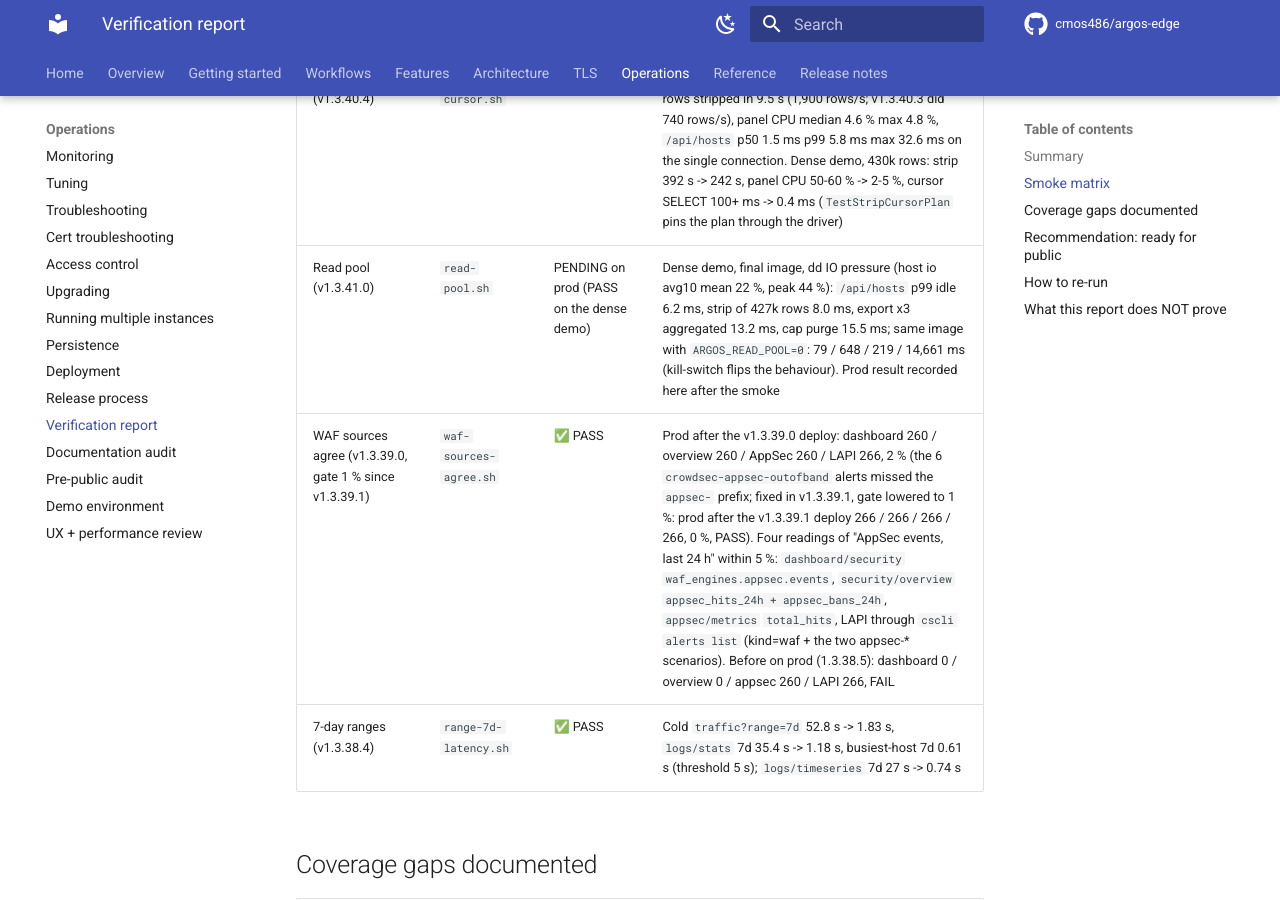
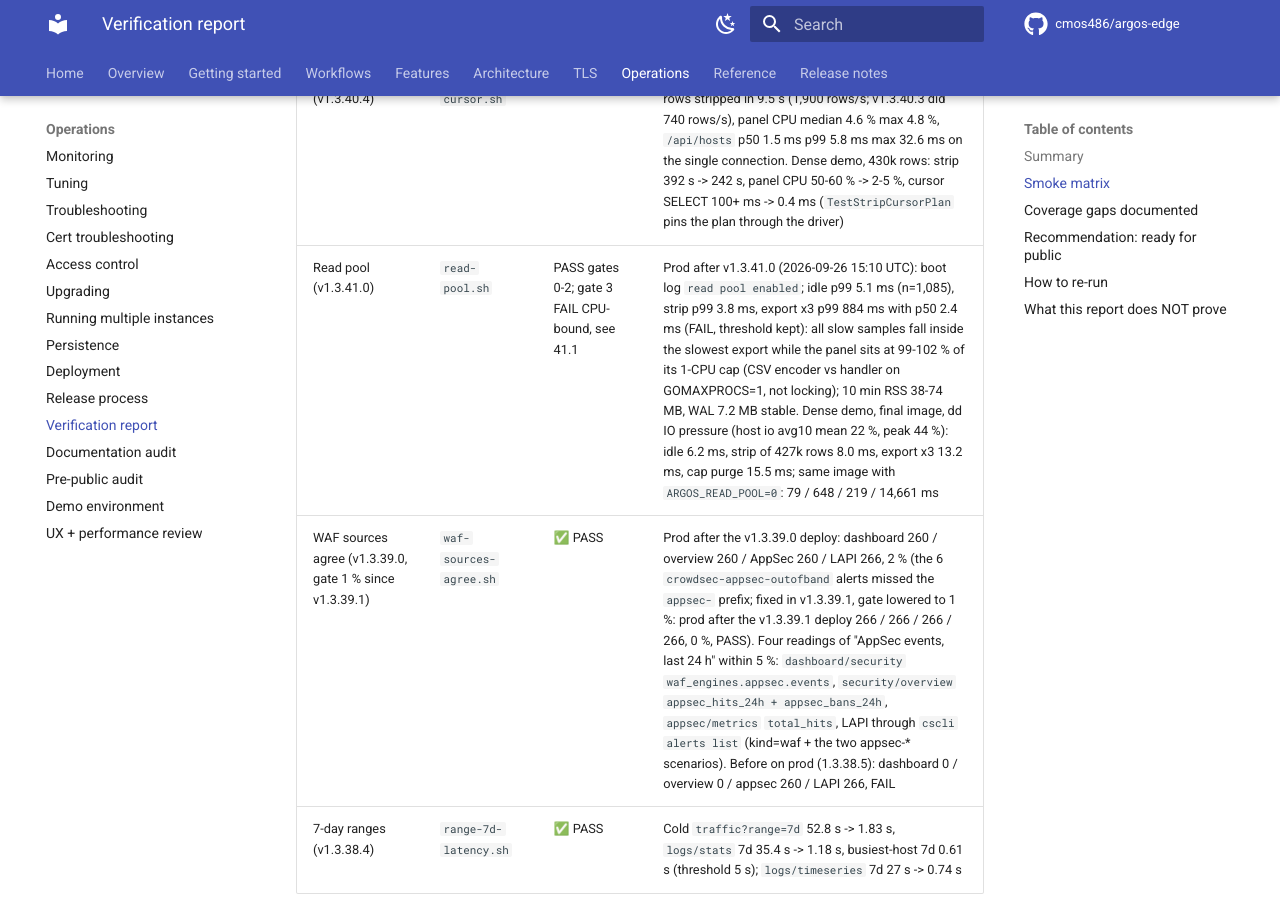
Before and after one commit to cmos486/argos-edge, an MkDocs documentation site: the page built from docs/operations/verification-report.md, in a window 1280 px wide and 900 px high, scrolled down 4760 px. Built offline with MkDocs 1.6.1 and Material for MkDocs 9.7.7, drawn with Linux system fonts in a browser that asks for light colours; comment, search, counter and statistics services are not loaded; some of the changed text lies outside the part shown.

Commit message:
docs(verification): read-pool row after the v1.3.41.0 deploy
PASS gates 0-2 on prod, gate 3 FAIL CPU-bound (see v1.3.41.1); the
row was meant for the previous commit and was left out by a failed
edit script.

```diff
--- a/docs/operations/verification-report.md
+++ b/docs/operations/verification-report.md
@@ -21,7 +21,7 @@ might regress a covered surface.
 | EFFECT-verified PASS against prod stack (panel binary v1.3.35 / v1.3.38.x / v1.3.39.x) | 24 |
 | PASS partial on prod, 48 h reading pending (logs-pipeline; v1.3.40.3) | 1 |
 | EFFECT-verified PASS after the v1.3.40.4 deploy (strip-cursor) | 1 |
-| PENDING: runs after the v1.3.41.0 deploy (read-pool; PASS on the dense demo with IO pressure) | 1 |
+| PASS gates 0-2 on prod after the v1.3.41.0 deploy; gate 3 FAIL CPU-bound, see v1.3.41.1 (read-pool) | 1 |
 | Gated on operator-mediated input (creds / TOTP) | 1 (auth-flow) |
 | Legacy regression test (intentionally tests broken path) | 1 (country-block) |
 | **Blockers preventing public release** | **0** |
@@ -78,7 +78,7 @@ Each row: feature, smoke script, last EFFECT verified.
 | Threats server paging (v1.3.38.5) | `threats-page-bytes.sh` | ✅ PASS | Prod after deploy, operator's tab on `/threats` in the foreground, 24k CAPI decisions: 6 requests, 180,376 B on the wire in 60 s, **30,062 B per response** (1.3.38.4: 7.2 MB decoded per response). Demo before/after: passive tap of the panel's reply bytes to `GET /api/threats/decisions` with a headless tab on `/threats` for 60 s, 7,400 decisions: 1.3.38.4 5 req / 1,661,813 B on the wire (10.1 MB decoded) FAIL -> 1.3.38.5 5 req / 106,489 B (104 KB decoded) PASS; first rows 2,126 ms -> 236-315 ms; hidden tab 35 s: 0 requests; 6 drawer route changes: 0 frames without the Layout header, 1 `/api/auth/me` per session (1.3.35.4: 3). Browser runs against `~/argos-demo` only |
 | Log pipeline (v1.3.40.0-.3) | `logs-pipeline.sh` | ⚠ PASS partial, 48 h pending | Prod after v1.3.40.3: filtered families stored since start 0 / 0 (PASS), 1,088 rows excluded today; strip PENDING until the panel is 25 h old (0 rows older than 25 h carry raw already; 411k rows emptied on 2026-09-26, access raw 661 MB -> 95 MB); purge-path p99 FAIL (204 ms while 214 rows were stripped) for the reason recorded in the v1.3.40 planning doc 4.1: the pinned warm-set refresh blocks reads up to 0.5 s every 24 s on the single connection even with no purge (max 542 ms, 15/3,667 samples over 50 ms), so the gate needs the read pool (moved to 40.1). DB size at 48 h pending | Rows of the filtered families stored since the panel start <= 100; `raw` NULL on access rows older than raw_hours + 1 h (PENDING until the panel is 25 h old); rows and DB size printed for the 48 h comparison; p99 of `/api/hosts` during `POST /api/logs/purge` <= 50 ms. Before on prod (1.3.39.1): 501,475 rows, 1.72 GB, 661.5 MB of access raw; 450 monitor rows and 64 health-checker rows stored in the first 20 min after a restart; purge 1.51 s with `/api/hosts` p99 1,246 ms |
 | Strip cursor plan (v1.3.40.4) | `strip-cursor.sh` | PASS | Prod after v1.3.40.4 (2026-09-26 14:10 UTC): 18,003 rows stripped in 9.5 s (1,900 rows/s; v1.3.40.3 did 740 rows/s), panel CPU median 4.6 % max 4.8 %, `/api/hosts` p50 1.5 ms p99 5.8 ms max 32.6 ms on the single connection. Dense demo, 430k rows: strip 392 s -> 242 s, panel CPU 50-60 % -> 2-5 %, cursor SELECT 100+ ms -> 0.4 ms (`TestStripCursorPlan` pins the plan through the driver) | `raw_stripped` > 0 in the purge log line; panel CPU max <= 10 % during a strip of about 6 h of access rows; `/api/hosts` p50 / p99 / max reported (gated by the read pool smoke from v1.3.41.0) |
-| Read pool (v1.3.41.0) | `read-pool.sh` | PENDING on prod (PASS on the dense demo) | Dense demo, final image, dd IO pressure (host io avg10 mean 22 %, peak 44 %): `/api/hosts` p99 idle 6.2 ms, strip of 427k rows 8.0 ms, export x3 aggregated 13.2 ms, cap purge 15.5 ms; same image with `ARGOS_READ_POOL=0`: 79 / 648 / 219 / 14,661 ms (kill-switch flips the behaviour). Prod result recorded here after the smoke | `/api/hosts` p99 <= 50 ms during idle (pinned refresh), a 6 h strip and three back-to-back 24 h exports (one aggregated p99); boot log mode matches `EXPECT_POOL`. IO pressure (dd loop) and the cap-purge gate are **demo only**: prod runs with `IO_PRESSURE=0` and `CAP_PURGE_ROWS=0` (no data deleted to pass a gate) |
+| Read pool (v1.3.41.0) | `read-pool.sh` | PASS gates 0-2; gate 3 FAIL CPU-bound, see 41.1 | Prod after v1.3.41.0 (2026-09-26 15:10 UTC): boot log `read pool enabled`; idle p99 5.1 ms (n=1,085), strip p99 3.8 ms, export x3 p99 884 ms with p50 2.4 ms (FAIL, threshold kept): all slow samples fall inside the slowest export while the panel sits at 99-102 % of its 1-CPU cap (CSV encoder vs handler on GOMAXPROCS=1, not locking); 10 min RSS 38-74 MB, WAL 7.2 MB stable. Dense demo, final image, dd IO pressure (host io avg10 mean 22 %, peak 44 %): idle 6.2 ms, strip of 427k rows 8.0 ms, export x3 13.2 ms, cap purge 15.5 ms; same image with `ARGOS_READ_POOL=0`: 79 / 648 / 219 / 14,661 ms | `/api/hosts` p99 <= 50 ms during idle (pinned refresh), a 6 h strip and three back-to-back 24 h exports (one aggregated p99); boot log mode matches `EXPECT_POOL`. IO pressure (dd loop) and the cap-purge gate are **demo only**: prod runs with `IO_PRESSURE=0` and `CAP_PURGE_ROWS=0` (no data deleted to pass a gate) |
 | WAF sources agree (v1.3.39.0, gate 1 % since v1.3.39.1) | `waf-sources-agree.sh` | ✅ PASS | Prod after the v1.3.39.0 deploy: dashboard 260 / overview 260 / AppSec 260 / LAPI 266, 2 % (the 6 `crowdsec-appsec-outofband` alerts missed the `appsec-` prefix; fixed in v1.3.39.1, gate lowered to 1 %: prod after the v1.3.39.1 deploy 266 / 266 / 266 / 266, 0 %, PASS). Four readings of "AppSec events, last 24 h" within 5 %: `dashboard/security` `waf_engines.appsec.events`, `security/overview` `appsec_hits_24h + appsec_bans_24h`, `appsec/metrics` `total_hits`, LAPI through `cscli alerts list` (kind=waf + the two appsec-* scenarios). Before on prod (1.3.38.5): dashboard 0 / overview 0 / appsec 260 / LAPI 266, FAIL |
 | 7-day ranges (v1.3.38.4) | `range-7d-latency.sh` | ✅ PASS | Cold `traffic?range=7d` 52.8 s -> 1.83 s, `logs/stats` 7d 35.4 s -> 1.18 s, busiest-host 7d 0.61 s (threshold 5 s); `logs/timeseries` 7d 27 s -> 0.74 s |
 
```
